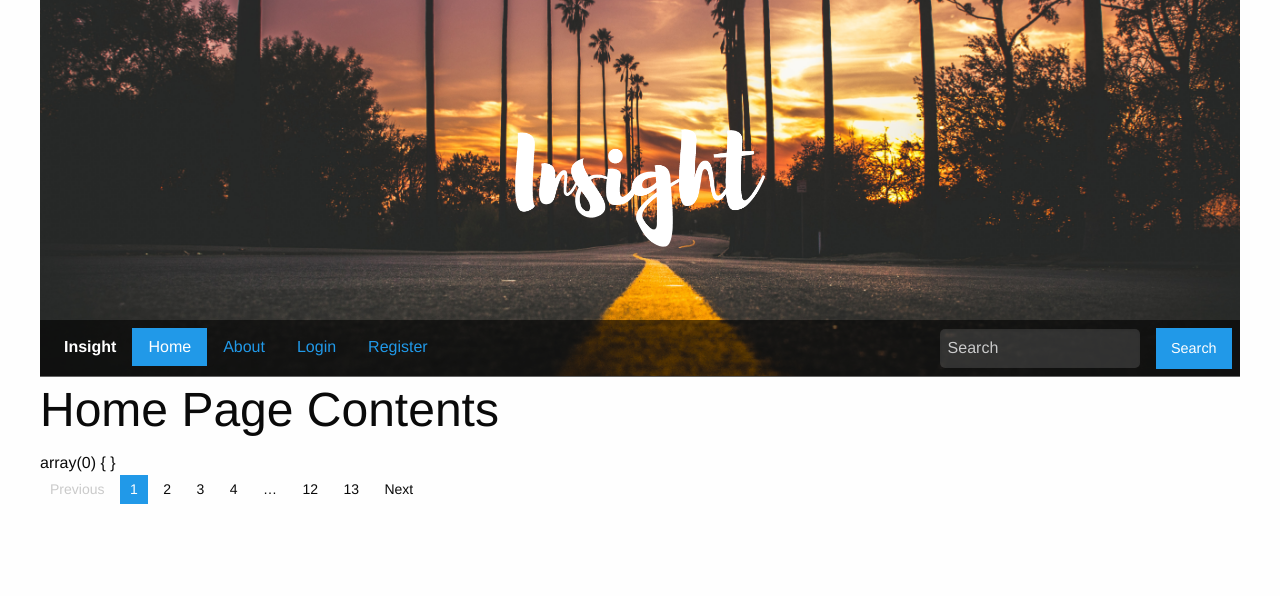
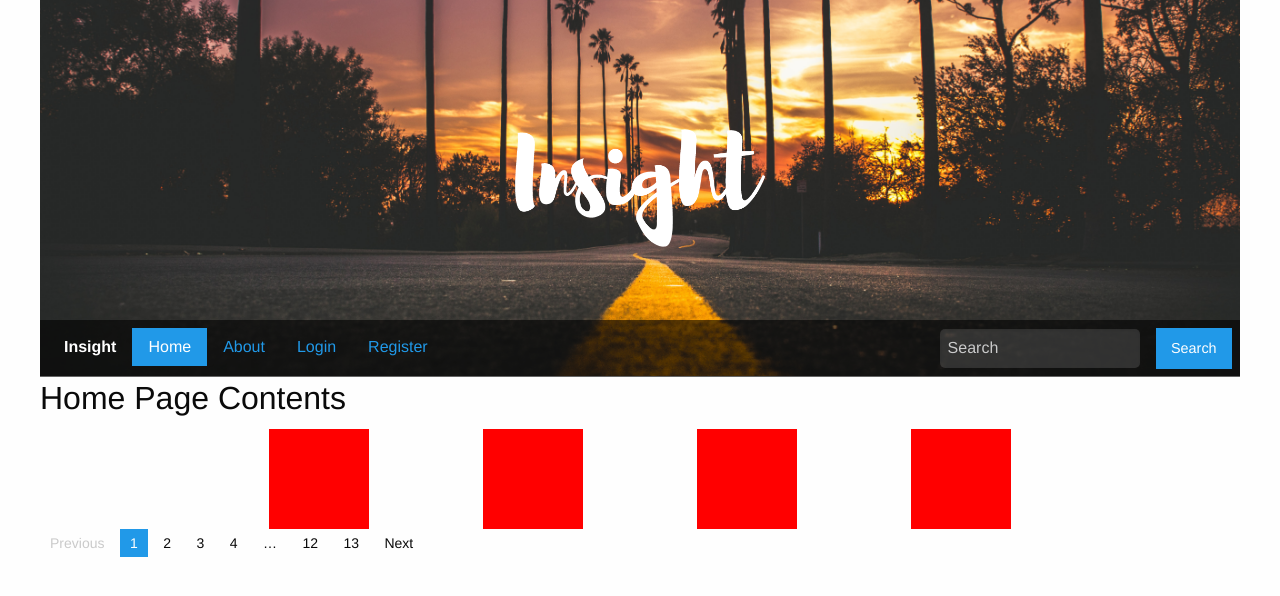
Before and after one commit to narlsu/insight, a PHP site: page / in a window 1280 px wide. Shown: the top 596 px of the page. Run offline with PHP 8.4, Linux system fonts and the light colour scheme; data that the repository does not hold is empty.

Commit message:
need to fix the grid with padding like dribble

```diff
--- a/css/app.css
+++ b/css/app.css
@@ -79,6 +79,9 @@ label {
 
 .search-style:focus {
   background-color: transparent; }
+
+h1 {
+  font-size: 2em; }
 
 .nav-links {
   color: white; }
@@ -164,6 +167,19 @@ label {
 #modal-width {
   width: 80%; }
 
+.travel-div {
+  background-color: red;
+  min-height: 100px;
+  width: 80%;
+  max-width: 100px; }
+
+.travel-contain {
+  display: flex;
+  justify-content: space-between; }
+
+/*.travel-contain {
+ 	width: 100%;
+}*/
 /*Unsure if i want to keep, makes the focus turn black*/
 /*.input-foc {
 		border: 0px solid black;
--- a/css/app.scss
+++ b/css/app.scss
@@ -87,6 +87,9 @@ label {
 .search-style:focus {
 	background-color: transparent;
 }
+h1 {
+	font-size: 2em;
+}
 .nav-links {
 	color: white;
 }
@@ -160,6 +163,22 @@ label {
 #modal-width {
 	width: 80%;
 }
+.travel-div {
+	background-color: red;
+	min-height: 100px;
+	// padding: 10px;
+	width: 80%;
+	max-width: 100px;
+	// box-sizing: border-box;
+	// margin: 0 10px;
+}
+.travel-contain {
+	display: flex;
+	justify-content: space-between;
+}
+/*.travel-contain {
+ 	width: 100%;
+}*/
 /*Unsure if i want to keep, makes the focus turn black*/
 /*.input-foc {
 		border: 0px solid black;
--- a/templates/home.inc.php
+++ b/templates/home.inc.php
@@ -1,3 +1,33 @@
 <h1>Home Page Contents</h1>
-<?php var_dump($travelContents) ?>
+
+	<div class="row small-up-1 medium-up-4 large-up-4 large-10 medium-10 small-10 columns travel-contain">
+		<div class="large-3 medium-6 small-12 columns travel-div">
+			<figure>
+
+				<figcaption></figcaption>
+			</figure>
+		</div>
+
+		<div class="large-3 medium-6 small-12 columns travel-div">
+			<figure>
+
+				<figcaption></figcaption>
+			</figure>
+		</div>
+
+		<div class="large-3 medium-6 small-12 columns travel-div">
+			<figure>
+
+				<figcaption></figcaption>
+			</figure>
+		</div>
+
+		<div class="large-3 medium-6 small-12 columns travel-div">
+			<figure>
+
+				<figcaption></figcaption>
+			</figure>
+		</div>
+	</div>
+
 </div>
```
Also changed, not shown: templates/homeneeded stuff for content.php (added, +10 -0 lines).
